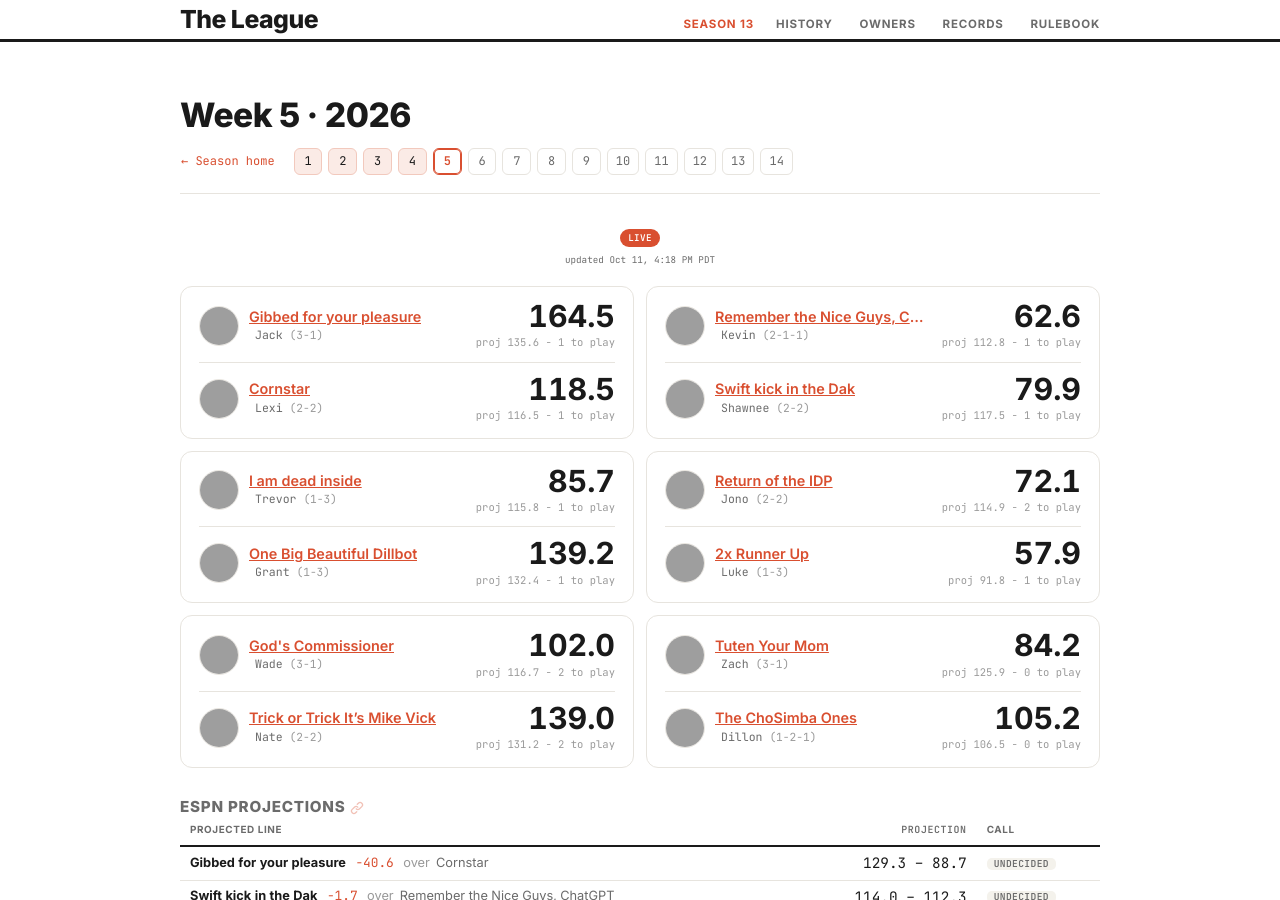
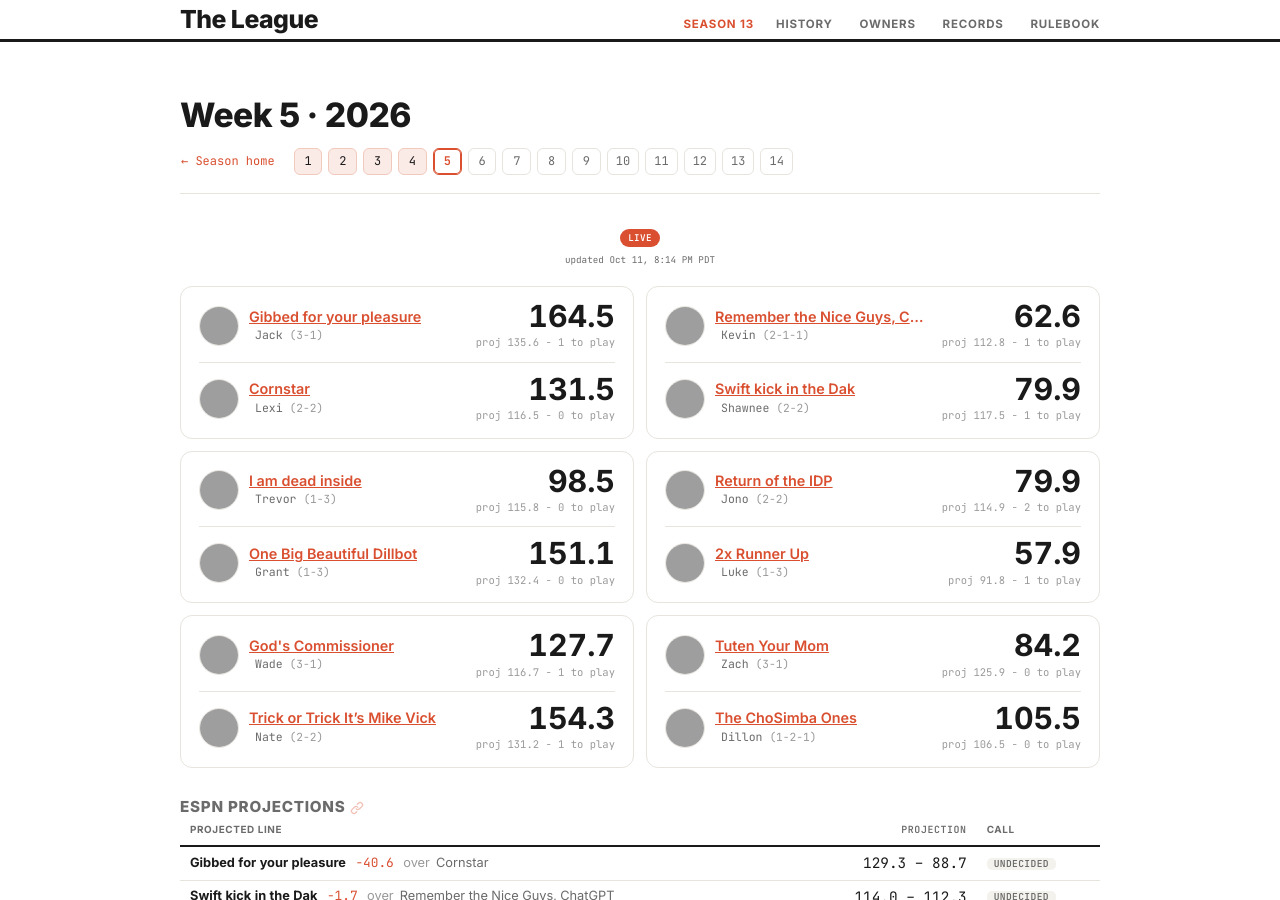
Before and after one commit to dillondrenzek/no-love-in-the-league, a Jekyll site: the page built from docs/seasons/2026/week-5.md, in a window 1280 px wide and 900 px high, cut to the strip 0-900 px from the top of the window. Built offline with Jekyll 4.4.1, drawn with Linux system fonts in a browser that asks for light colours; grey boxes are pictures that could not be loaded.

Commit message:
Daily update: 2026-10-12

```diff
--- a/docs/_data/weeks.yml
+++ b/docs/_data/weeks.yml
@@ -255,7 +255,7 @@
     result: miss
     winner_id: zachzoske
   projected_at: Sep 9, 2026 · 12:14 AM PDT
-  updated_at: Oct 11, 4:18 PM PDT
+  updated_at: Oct 11, 8:14 PM PDT
   current: false
   power:
   - rank: 1
@@ -654,7 +654,7 @@
     result: hit
     winner_id: schirmerj
   projected_at: Sep 17, 2026 · 1:57 PM PDT
-  updated_at: Oct 11, 4:18 PM PDT
+  updated_at: Oct 11, 8:14 PM PDT
   current: false
   power:
   - rank: 1
@@ -1046,7 +1046,7 @@
     result: hit
     winner_id: zachzoske
   projected_at: Sep 24, 2026 · 9:10 AM PDT
-  updated_at: Oct 11, 4:18 PM PDT
+  updated_at: Oct 11, 8:14 PM PDT
   current: false
   power:
   - rank: 1
@@ -1445,7 +1445,7 @@
     result: hit
     winner_id: zachzoske
   projected_at: Oct 1, 2026 · 3:13 PM PDT
-  updated_at: Oct 11, 4:18 PM PDT
+  updated_at: Oct 11, 8:14 PM PDT
   current: false
   power:
   - rank: 1
@@ -1584,15 +1584,15 @@
     away_record: 2-2
     scored: true
     home_yet: 1
-    away_yet: 1
+    away_yet: 0
     final: false
     live: true
     playoff: false
     home_score: 164.5
-    away_score: 118.5
+    away_score: 131.5
     winner_id: null
     tie: false
-    margin: 46.0
+    margin: 33.0
     home_proj: 135.6
     away_proj: 116.5
   - home_id: kevbots22
@@ -1629,16 +1629,16 @@
     home_record: 1-3
     away_record: 1-3
     scored: true
-    home_yet: 1
-    away_yet: 1
+    home_yet: 0
+    away_yet: 0
     final: false
     live: true
     playoff: false
-    home_score: 85.7
-    away_score: 139.2
+    home_score: 98.5
+    away_score: 151.1
     winner_id: null
     tie: false
-    margin: 53.5
+    margin: 52.6
     home_proj: 115.8
     away_proj: 132.4
   - home_id: schirmerj
@@ -1657,11 +1657,11 @@
     final: false
     live: true
     playoff: false
-    home_score: 72.1
+    home_score: 79.9
     away_score: 57.9
     winner_id: null
     tie: false
-    margin: 14.2
+    margin: 22.0
     home_proj: 114.9
     away_proj: 91.8
   - home_id: sturmanator15
@@ -1675,16 +1675,16 @@
     home_record: 3-1
     away_record: 2-2
     scored: true
-    home_yet: 2
-    away_yet: 2
+    home_yet: 1
+    away_yet: 1
     final: false
     live: true
     playoff: false
-    home_score: 102.0
-    away_score: 139.0
+    home_score: 127.7
+    away_score: 154.3
     winner_id: null
     tie: false
-    margin: 37.0
+    margin: 26.6
     home_proj: 116.7
     away_proj: 131.2
   - home_id: zachzoske
@@ -1704,10 +1704,10 @@
     live: true
     playoff: false
     home_score: 84.2
-    away_score: 105.2
+    away_score: 105.5
     winner_id: null
     tie: false
-    margin: 21.0
+    margin: 21.3
     home_proj: 125.9
     away_proj: 106.5
   highlights: []
@@ -1803,7 +1803,7 @@
     decided: false
     result: null
   projected_at: Oct 8, 2026 · 11:06 AM PDT
-  updated_at: Oct 11, 4:18 PM PDT
+  updated_at: Oct 11, 8:14 PM PDT
   current: true
   power:
   - rank: 1
@@ -2029,7 +2029,7 @@
   highlights: []
   projections: []
   projected_at: null
-  updated_at: Oct 11, 4:18 PM PDT
+  updated_at: Oct 11, 8:14 PM PDT
   current: false
   power: []
 2026-7:
@@ -2135,7 +2135,7 @@
   highlights: []
   projections: []
   projected_at: null
-  updated_at: Oct 11, 4:18 PM PDT
+  updated_at: Oct 11, 8:14 PM PDT
   current: false
   power: []
 2026-8:
@@ -2241,7 +2241,7 @@
   highlights: []
   projections: []
   projected_at: null
-  updated_at: Oct 11, 4:18 PM PDT
+  updated_at: Oct 11, 8:14 PM PDT
   current: false
   power: []
 2026-9:
@@ -2347,7 +2347,7 @@
   highlights: []
   projections: []
   projected_at: null
-  updated_at: Oct 11, 4:18 PM PDT
+  updated_at: Oct 11, 8:14 PM PDT
   current: false
   power: []
 2026-10:
@@ -2453,7 +2453,7 @@
   highlights: []
   projections: []
   projected_at: null
-  updated_at: Oct 11, 4:18 PM PDT
+  updated_at: Oct 11, 8:14 PM PDT
   current: false
   power: []
 2026-11:
@@ -2559,7 +2559,7 @@
   highlights: []
   projections: []
   projected_at: null
-  updated_at: Oct 11, 4:18 PM PDT
+  updated_at: Oct 11, 8:14 PM PDT
   current: false
   power: []
 2026-12:
@@ -2665,7 +2665,7 @@
   highlights: []
   projections: []
   projected_at: null
-  updated_at: Oct 11, 4:18 PM PDT
+  updated_at: Oct 11, 8:14 PM PDT
   current: false
   power: []
 2026-13:
@@ -2771,7 +2771,7 @@
   highlights: []
   projections: []
   projected_at: null
-  updated_at: Oct 11, 4:18 PM PDT
+  updated_at: Oct 11, 8:14 PM PDT
   current: false
   power: []
 2026-14:
@@ -2877,6 +2877,6 @@
   highlights: []
   projections: []
   projected_at: null
-  updated_at: Oct 11, 4:18 PM PDT
+  updated_at: Oct 11, 8:14 PM PDT
   current: false
   power: []
```
Also changed, not shown: data/rosters/2026-week-05.yml (+22 -22 lines), data/seasons/2026.yml (+6 -6 lines).
